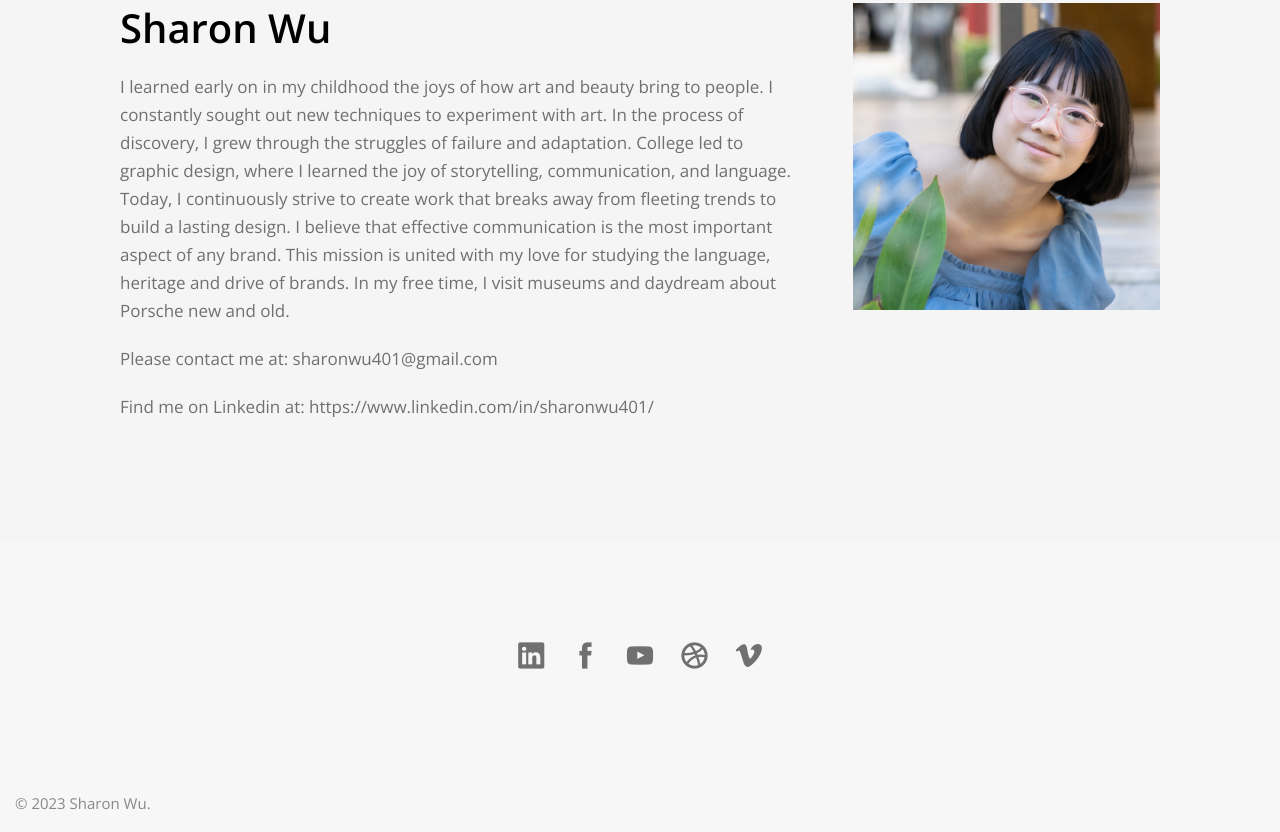
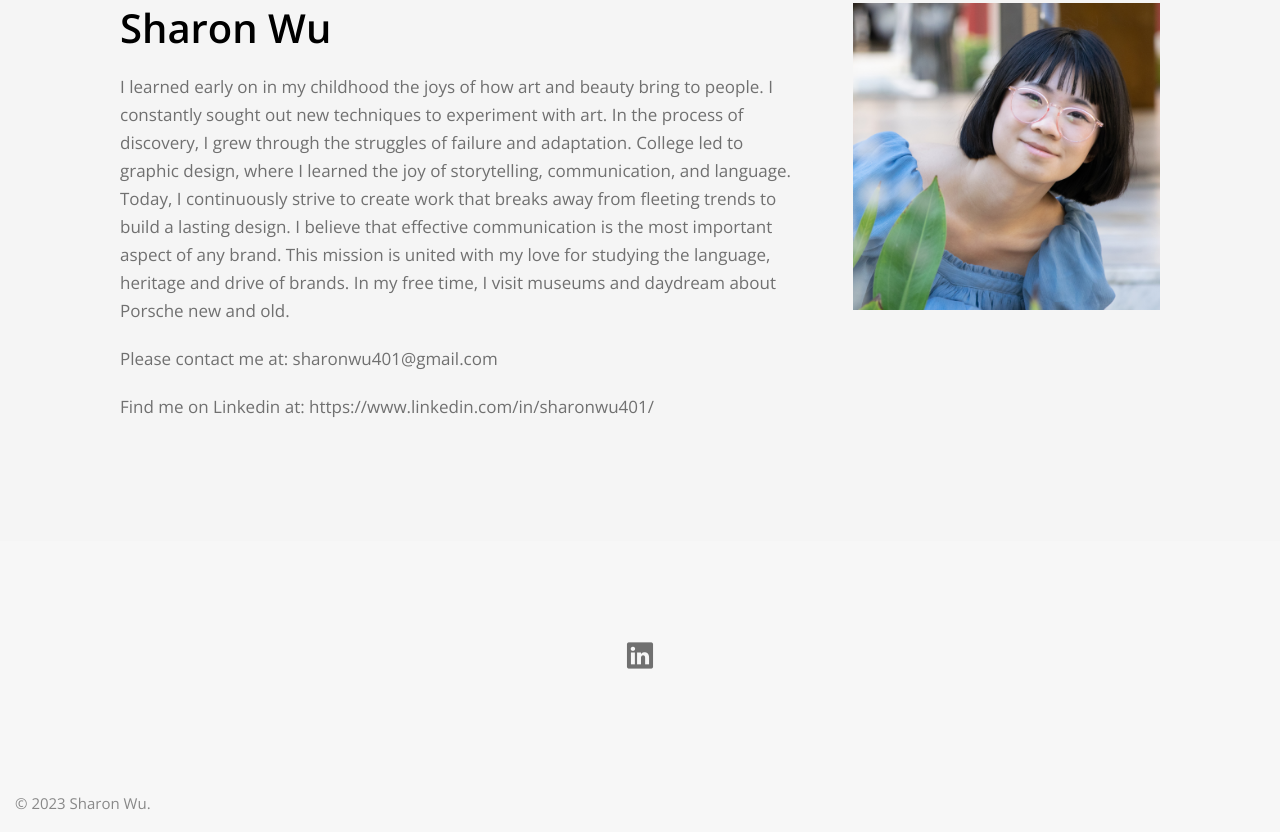
Before and after one commit to sharonmwu/portfolioworks, a plain HTML site: page index.html in a window 1280 px wide. Shown: the part 970-1802 px from the top of the page. Drawn offline with nearby package versions, Linux system fonts and the light colour scheme; files whose address does not match are found by name.

Commit message:
removed other socials

```diff
--- a/index.html
+++ b/index.html
@@ -83,10 +83,7 @@
 	<div class="section social-icons">
 		<div class="full">
             <a href="#" class="icofont icofont-social-linkedin"></a>
-            <a href="#" class="icofont icofont-social-facebook"></a>
-            <a href="#" class="icofont icofont-social-youtube-play"></a>
-            <a href="#" class="icofont icofont-social-dribble"></a>
-            <a href="#" class="icofont icofont-social-vimeo"></a>
+
 		</div>
 	</div>
     <div class="footer">
```
